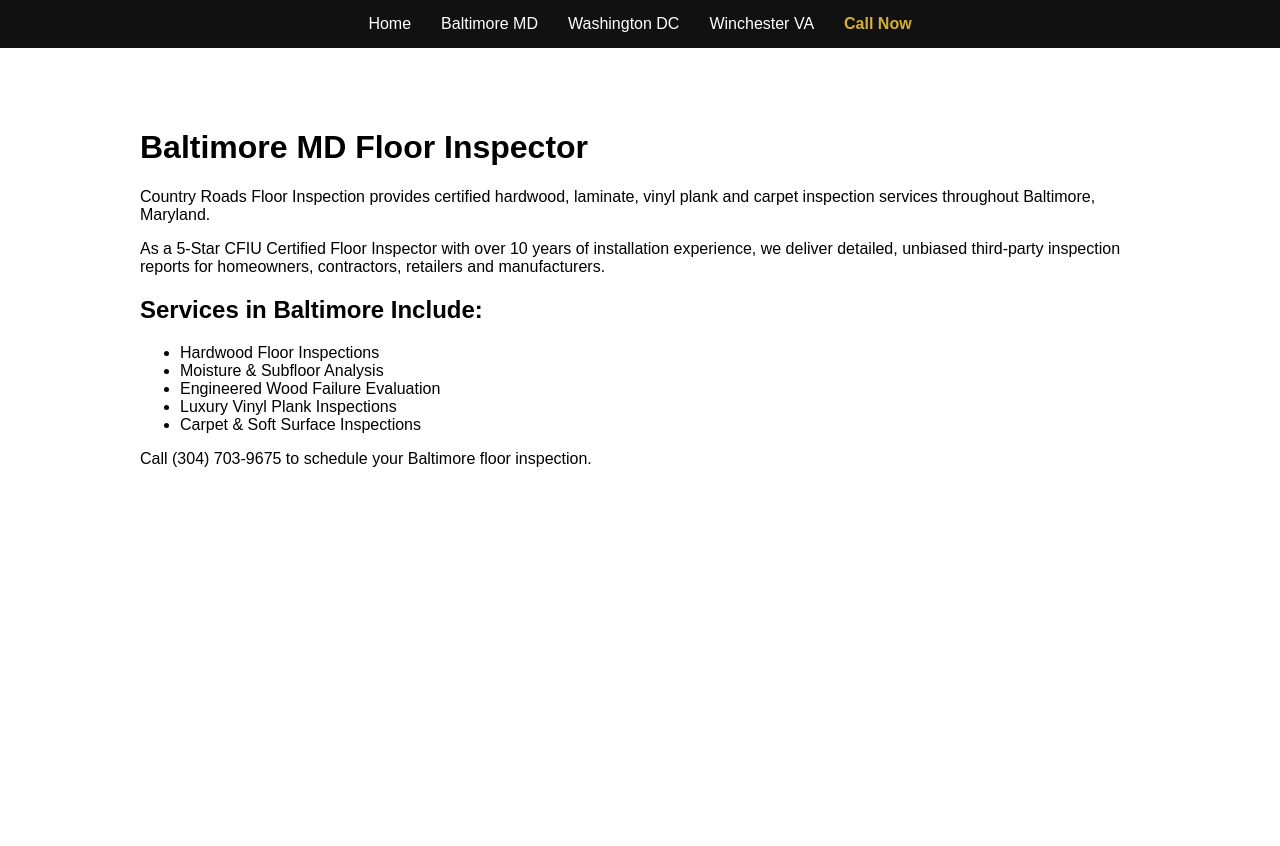
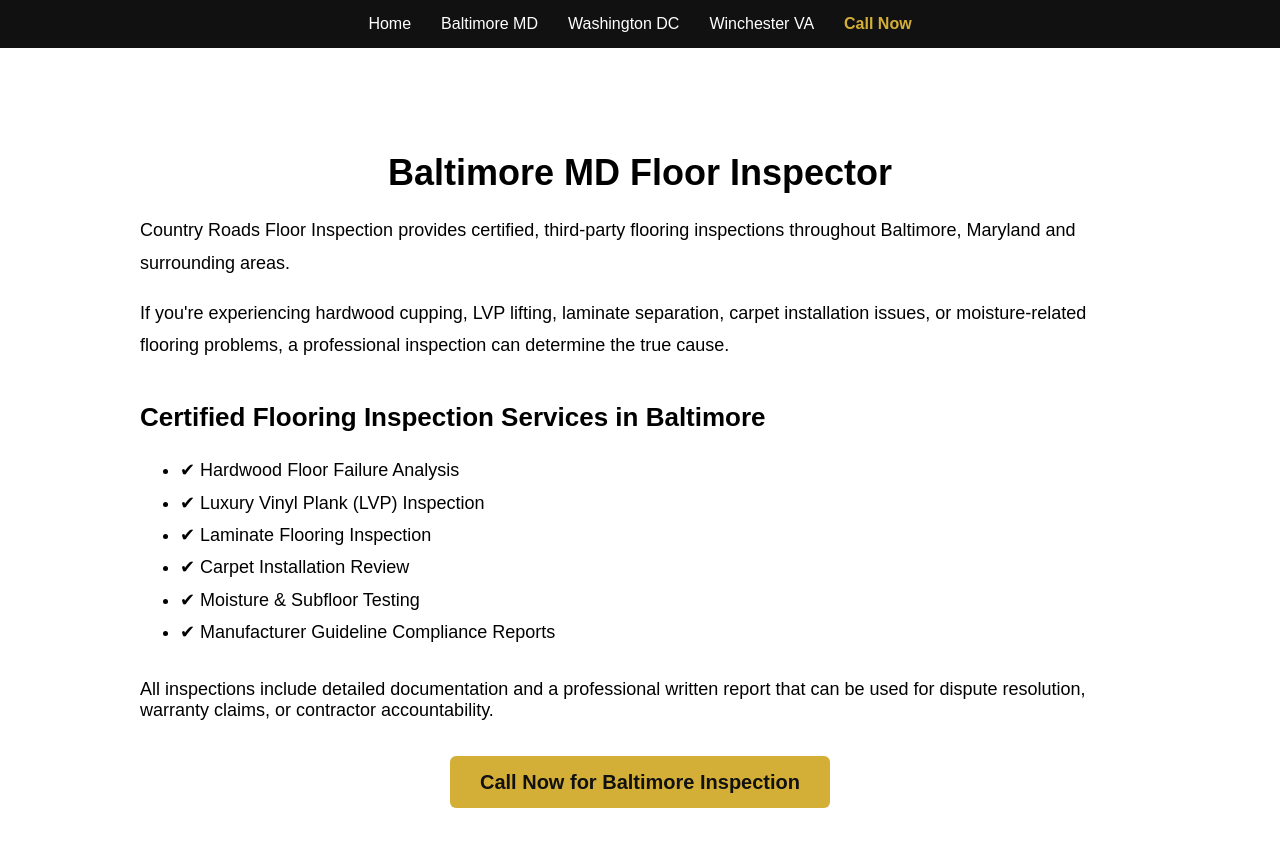
Before and after one commit to RogerN1984/country-roads-floor-inspection, a Next.js app: page /baltimore-floor-inspector in a window 1280 px wide. Shown: the top 846 px of the page. Before the commit the page ends 800 px from the top, so only its background shows below. Built offline with nearby package versions, Linux system fonts and the light colour scheme.

Commit message:
Update page.js

```diff
--- a/app/baltimore-floor-inspector/page.js
+++ b/app/baltimore-floor-inspector/page.js
@@ -1,29 +1,57 @@
 export default function Baltimore() {
   return (
-    <main style={{ padding: "60px 20px", maxWidth: "1000px", margin: "auto" }}>
-      <h1>Baltimore MD Floor Inspector</h1>
-      <p>
-        Country Roads Floor Inspection provides certified hardwood,
-        laminate, vinyl plank and carpet inspection services throughout
-        Baltimore, Maryland.
+    <main style={{ padding: "80px 20px", maxWidth: "1000px", margin: "auto" }}>
+
+      <h1 style={{ fontSize: "36px", marginBottom: "20px", textAlign: "center" }}>
+        Baltimore MD Floor Inspector
+      </h1>
+
+      <p style={{ fontSize: "18px", lineHeight: "1.8" }}>
+        Country Roads Floor Inspection provides certified, third-party flooring inspections
+        throughout Baltimore, Maryland and surrounding areas.
       </p>
-      <p>
-        As a 5-Star CFIU Certified Floor Inspector with over 10 years
-        of installation experience, we deliver detailed, unbiased
-        third-party inspection reports for homeowners, contractors,
-        retailers and manufacturers.
+
+      <p style={{ fontSize: "18px", lineHeight: "1.8" }}>
+        If you're experiencing hardwood cupping, LVP lifting, laminate separation,
+        carpet installation issues, or moisture-related flooring problems,
+        a professional inspection can determine the true cause.
       </p>
-      <h2>Services in Baltimore Include:</h2>
-      <ul>
-        <li>Hardwood Floor Inspections</li>
-        <li>Moisture & Subfloor Analysis</li>
-        <li>Engineered Wood Failure Evaluation</li>
-        <li>Luxury Vinyl Plank Inspections</li>
-        <li>Carpet & Soft Surface Inspections</li>
+
+      <h2 style={{ fontSize: "26px", marginTop: "40px" }}>
+        Certified Flooring Inspection Services in Baltimore
+      </h2>
+
+      <ul style={{ fontSize: "18px", lineHeight: "1.8" }}>
+        <li>✔ Hardwood Floor Failure Analysis</li>
+        <li>✔ Luxury Vinyl Plank (LVP) Inspection</li>
+        <li>✔ Laminate Flooring Inspection</li>
+        <li>✔ Carpet Installation Review</li>
+        <li>✔ Moisture & Subfloor Testing</li>
+        <li>✔ Manufacturer Guideline Compliance Reports</li>
       </ul>
-      <p>
-        Call (304) 703-9675 to schedule your Baltimore floor inspection.
+
+      <p style={{ fontSize: "18px", marginTop: "30px" }}>
+        All inspections include detailed documentation and a professional written report
+        that can be used for dispute resolution, warranty claims, or contractor accountability.
       </p>
+
+      <div style={{ textAlign: "center", marginTop: "50px" }}>
+        <a
+          href="tel:13047039675"
+          style={{
+            background: "#d4af37",
+            color: "#111",
+            padding: "15px 30px",
+            fontSize: "20px",
+            fontWeight: "bold",
+            textDecoration: "none",
+            borderRadius: "6px"
+          }}
+        >
+          Call Now for Baltimore Inspection
+        </a>
+      </div>
+
     </main>
   );
 }
```
